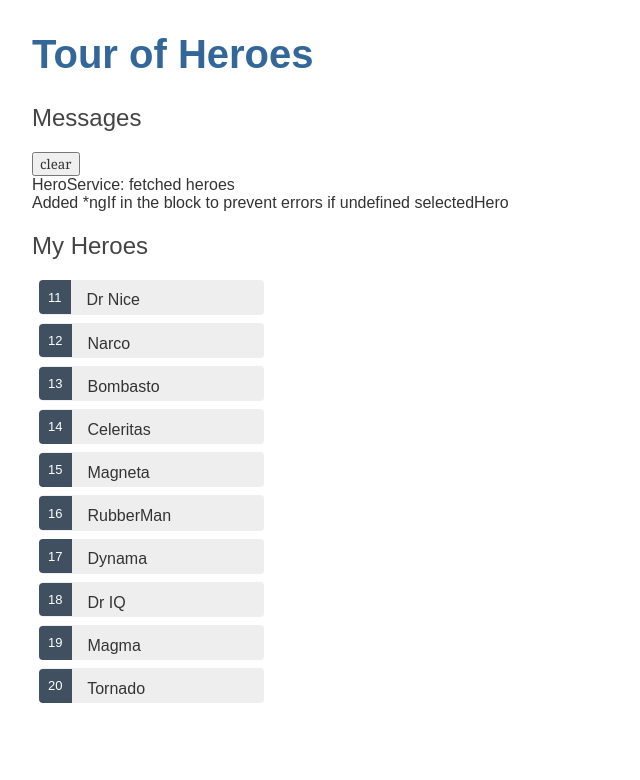
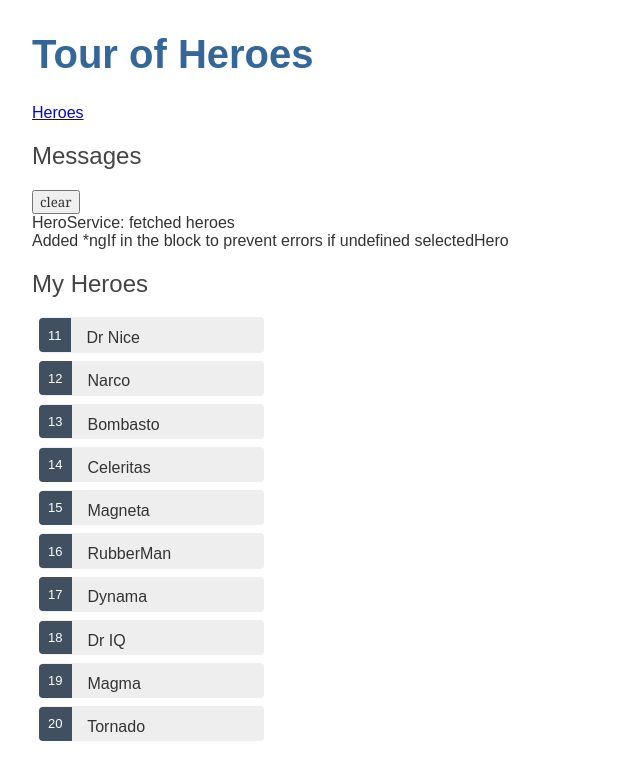
Before and after one commit to art79/angular-hero-tour-79, an Angular app: page /heroes in a window 1280 px wide. Shown: the top 780 px of the page, without its empty margins (0-640 px from the left). Built offline with nearby package versions, Linux system fonts and the light colour scheme.

Commit message:
Added navigation

```diff
--- a/src/app/app.component.html
+++ b/src/app/app.component.html
@@ -1,7 +1,19 @@
 <h1>{{title}}</h1>
+<!--
+A routerLink attribute is set to "/heroes", the string that the router matches to the route to HeroesComponent. The routerLink is the selector for the RouterLink directive that turns user clicks into router navigations. It's another of the public directives in the RouterModule.
+
+The browser refreshes and displays the app title and heroes link, but not the heroes list.
+
+Click the link. The address bar updates to /heroes and the list of heroes appears.
+ -->
+<nav>
+  <a routerLink="/heroes">Heroes</a>
+</nav>
 <app-messages></app-messages>
+
 <!-- See selector heroes.components.ts -->
 <!-- <app-heroes></app-heroes> -->
+<!-- Removed previous line and exchanged with a router-outlet -->
 <!--
   Open the AppComponent template and replace the <app-heroes> element with a <router-outlet> element.
   he AppComponent template no longer needs <app-heroes> because the app will only display the HeroesComponent when the user navigates to it.
```
